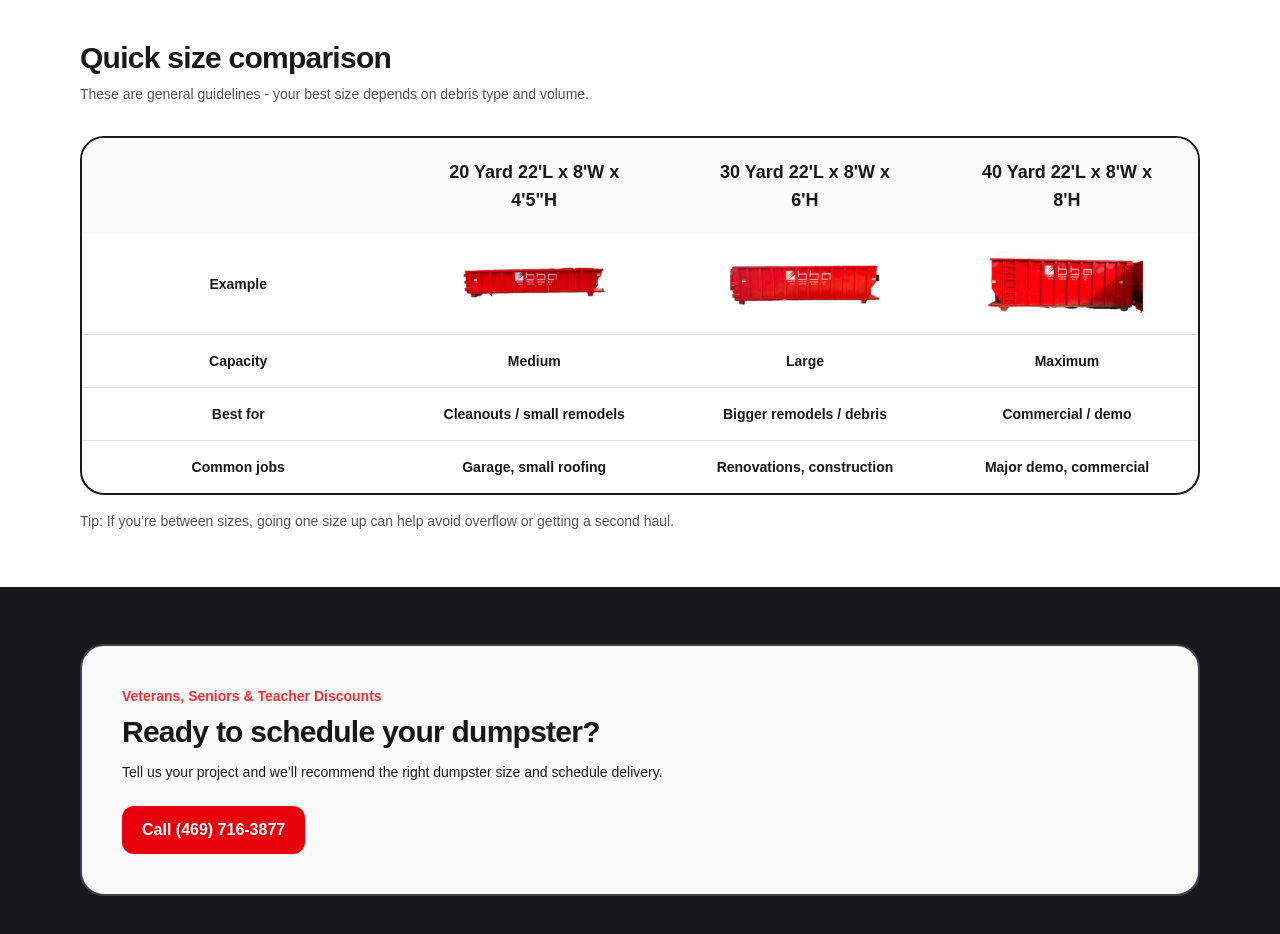
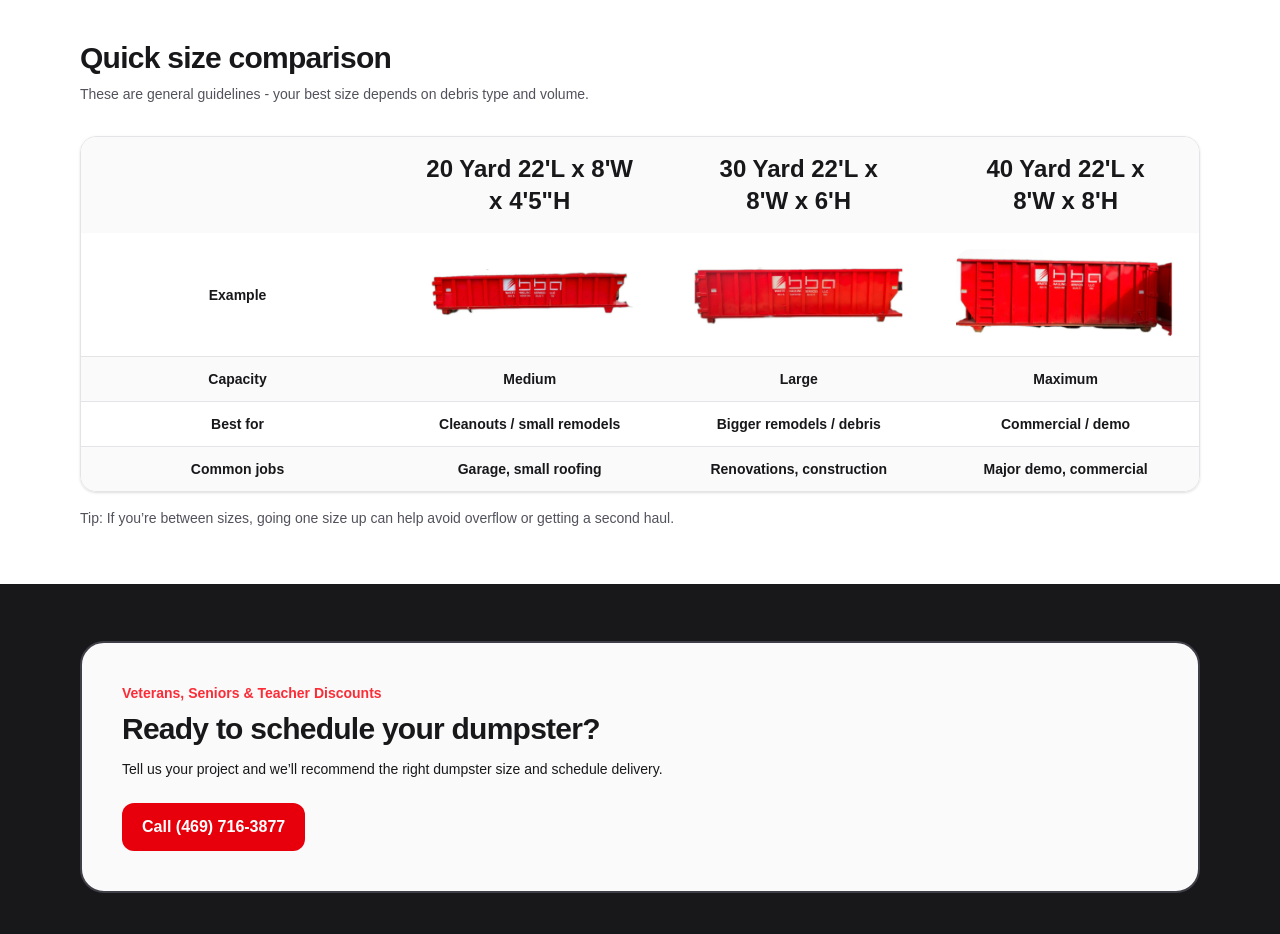
Before and after one commit to SolomonDiaz19/Moving-Trash, a Next.js app: page /dumpsters in a window 1280 px wide. Shown: the part 940-1874 px from the top of the page. Built offline with nearby package versions, Linux system fonts and the light colour scheme.

Commit message:
fixing size comparison page

```diff
--- a/src/components/dumpsters/SizeComparison.tsx
+++ b/src/components/dumpsters/SizeComparison.tsx
@@ -17,10 +17,13 @@ export default function SizeComparison() {
           These are general guidelines - your best size depends on debris type and volume.
         </p>
 
-        <div className="mt-8 overflow-x-auto rounded-3xl border-2 border-zinc-900">
+        {/* Softer container */}
+        <div className="mt-8 overflow-x-auto rounded-2xl border border-zinc-200 shadow-sm">
           <table className="min-w-[900px] w-full text-left text-sm text-zinc-900">
+
+            {/* Header */}
             <thead className="bg-zinc-50">
-              <tr className="[&>th]:px-8 [&>th]:py-5 [&>th]:font-semibold [&>th]:text-zinc-900 [&>th]:text-center text-lg">
+              <tr className="[&>th]:px-8 [&>th]:py-4 [&>th]:font-semibold [&>th]:text-zinc-900 [&>th]:text-center text-xl md:text-2xl">
                 <th className="w-[28%]"> </th>
                 <th>20 Yard 22'L x 8'W x 4'5"H</th>
                 <th>30 Yard 22'L x 8'W x 6'H</th>
@@ -28,17 +31,18 @@ export default function SizeComparison() {
               </tr>
             </thead>
 
-            <tbody className="[&>tr:not(:last-child)]:border-b [&>tr:not(:last-child)]:border-zinc-200">
+            {/* Body with zebra striping */}
+            <tbody className="[&>tr:not(:last-child)]:border-b [&>tr:not(:last-child)]:border-zinc-200 [&>tr:nth-child(even)]:bg-zinc-50">
 
               {/* Photo row */}
               <tr className="[&>td]:px-4 [&>td]:py-4">
-                <td className="align-middle text-center text-medium font-semibold text-zinc-900">
+                <td className="align-middle text-center font-semibold text-zinc-900">
                   Example
                 </td>
 
                 {/* 20 Yard */}
                 <td className="text-center">
-                  <div className="mx-auto w-[160px] overflow-hidden rounded-3xl border border-white bg-white">
+                  <div className="mx-auto w-[190px] md:w-[220px] overflow-hidden rounded-2xl bg-white">
                     <Image
                       src="/Photos/Dumpstersize-20.png"
                       alt="20 yard dumpster"
@@ -51,7 +55,7 @@ export default function SizeComparison() {
 
                 {/* 30 Yard */}
                 <td className="text-center">
-                  <div className="mx-auto w-[160px] overflow-hidden rounded-3xl border border-white bg-white">
+                  <div className="mx-auto w-[190px] md:w-[220px] overflow-hidden rounded-2xl bg-white">
                     <Image
                       src="/Photos/Dumpstersizes-30.png"
                       alt="30 yard dumpster"
@@ -64,7 +68,7 @@ export default function SizeComparison() {
 
                 {/* 40 Yard */}
                 <td className="text-center">
-                  <div className="mx-auto w-[160px] overflow-hidden rounded-2xl border border-white bg-white">
+                  <div className="mx-auto w-[190px] md:w-[220px] overflow-hidden rounded-2xl bg-white">
                     <Image
                       src="/Photos/Dumpstersize-40.png"
                       alt="40 yard dumpster"
@@ -78,8 +82,8 @@ export default function SizeComparison() {
 
               {/* Data rows */}
               {rows.map((r) => (
-                <tr key={r.label} className="[&>td]:px-4 [&>td]:py-4">
-                  <td className="align-middle text-center text-medium font-bold text-zinc-900">
+                <tr key={r.label} className="[&>td]:px-4 [&>td]:py-3">
+                  <td className="align-middle text-center font-bold text-zinc-900">
                     {r.label}
                   </td>
                   <td className="font-semibold text-center text-zinc-900">{r.v20}</td>
```
